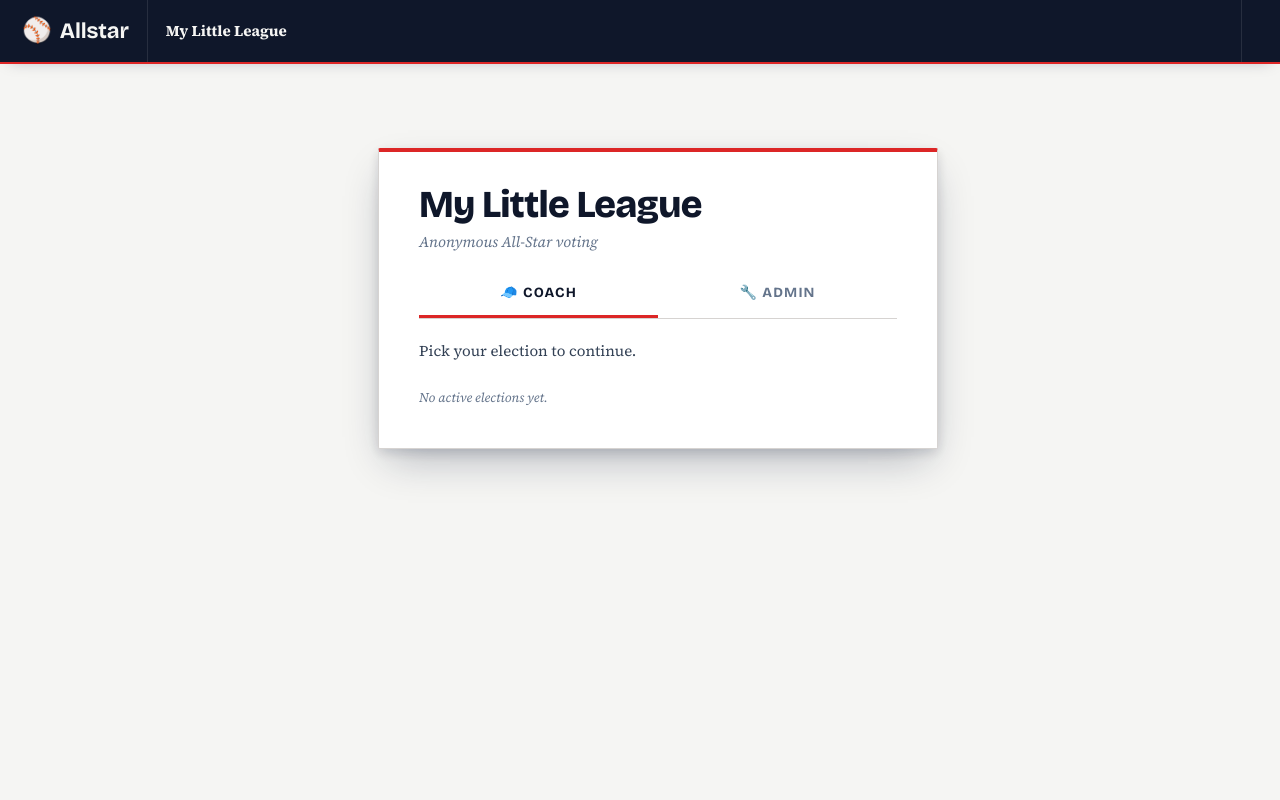
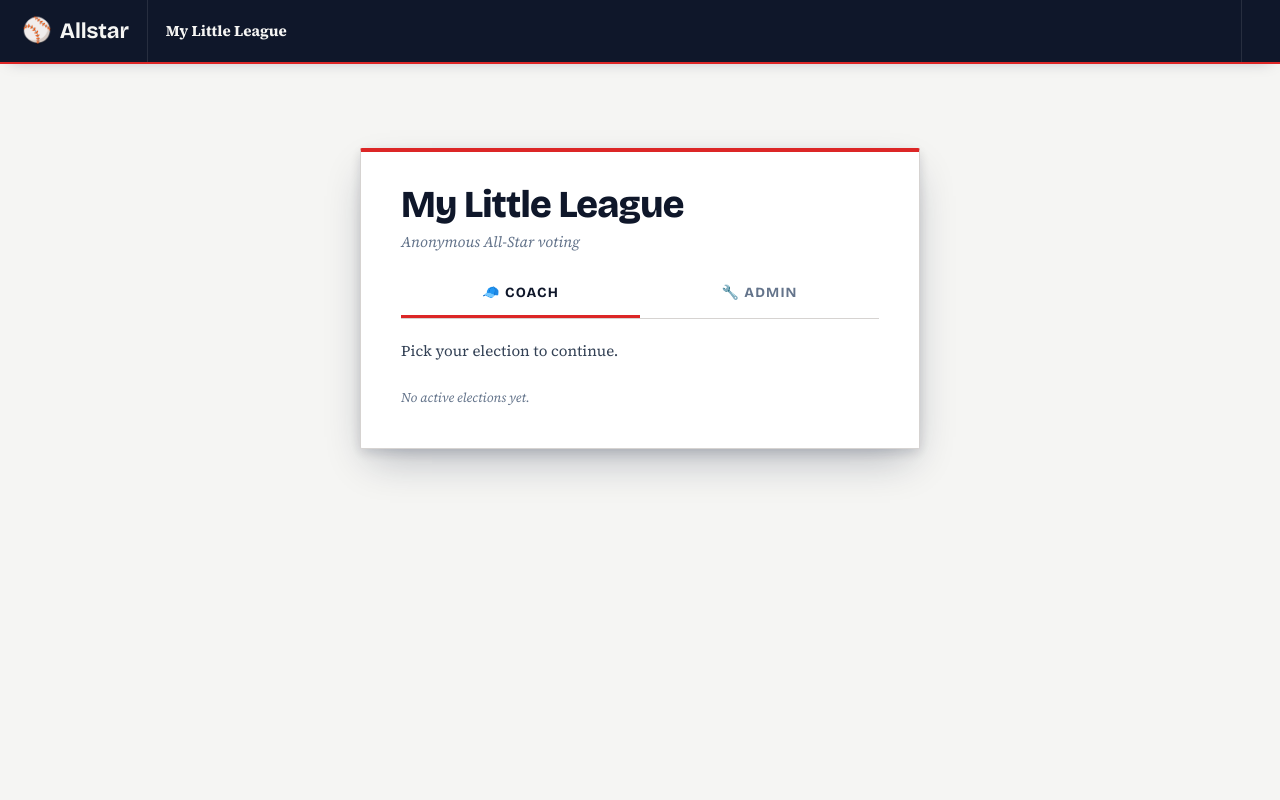
Before and after one commit to northcide/little-league-allstar-voting, a PHP site: page / in a window 1280 px wide. Run offline with PHP 8.4, Linux system fonts and the light colour scheme; data comes from the database, SQL or seed files in the repository; data that the repository does not hold is empty.

Commit message:
Eliminate every horizontal-overflow source on mobile
iOS Safari measures intrinsic content width for its initial-scale
decision regardless of overflow:hidden clipping. So clipping alone
wasn't enough — the asymmetric #main margin (max(18px, calc(50vw - 640px)))
combined with width:100% gave the page an intrinsic width of 100%+18px
on every viewport, which iOS kept reading as 'wider than viewport.'

Three changes:
  - Drop the asymmetric desktop offset on #main. Editorial flourish
    not worth the mobile cost. Pure margin:0 auto everywhere.
  - Lock body to width/max-width:100vw with overflow-x:clip (modern)
    plus :hidden fallback — body can never be intrinsically wider
    than viewport now.
  - Use overflow-x:clip on html too — clip doesn't create a scroll
    container, so iOS won't treat the page as a horizontally
    scrollable surface needing fit-to-content zoom.

Co-Authored-By: Claude Opus 4.7 (1M context) <noreply@anthropic.com>

```diff
--- a/css/app.css
+++ b/css/app.css
@@ -82,13 +82,17 @@
 html {
   -webkit-text-size-adjust: 100%;   /* iOS Safari: don't auto-scale text */
   text-size-adjust: 100%;
-  overflow-x: hidden;               /* root-level clamp — html is the viewport scroll container */
+  overflow-x: hidden;               /* fallback for older browsers */
+  overflow-x: clip;                 /* modern: clip without creating a scroll container */
   width: 100%;
+  max-width: 100vw;
 }
 html, body { margin: 0; padding: 0; }
 body {
   width: 100%;
-  position: relative;
+  max-width: 100vw;
+  overflow-x: hidden;
+  overflow-x: clip;
 }
 body {
   font-family: var(--ff-serif);
@@ -168,12 +172,12 @@ p  { margin: 0 0 8px; }
 }
 #topbar-actions .btn:hover { background: rgba(255,255,255,.08); transform: none; box-shadow: none; }
 
-/* ── Main — offset slightly left of center on wide screens ───────────────── */
+/* ── Main ────────────────────────────────────────────────────────────────── */
 #main {
   flex: 1;
   max-width: 1280px;
   width: 100%;
-  margin: 0 auto 0 max(18px, calc(50vw - 640px));
+  margin: 0 auto;
   padding: 24px 22px 80px;
 }
 .loading { text-align: center; padding: 60px; color: var(--ink-3); font-style: italic; }
```
